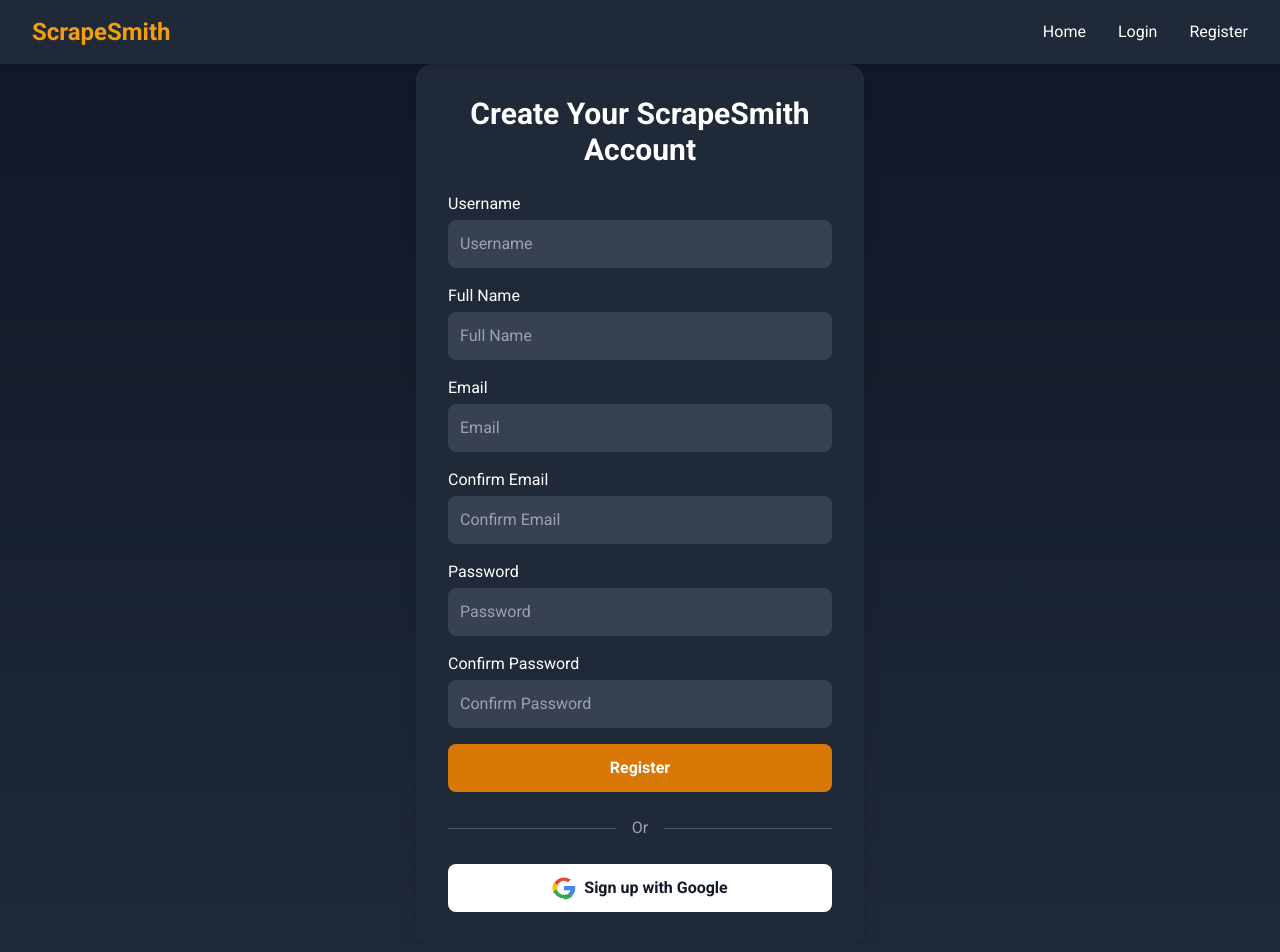
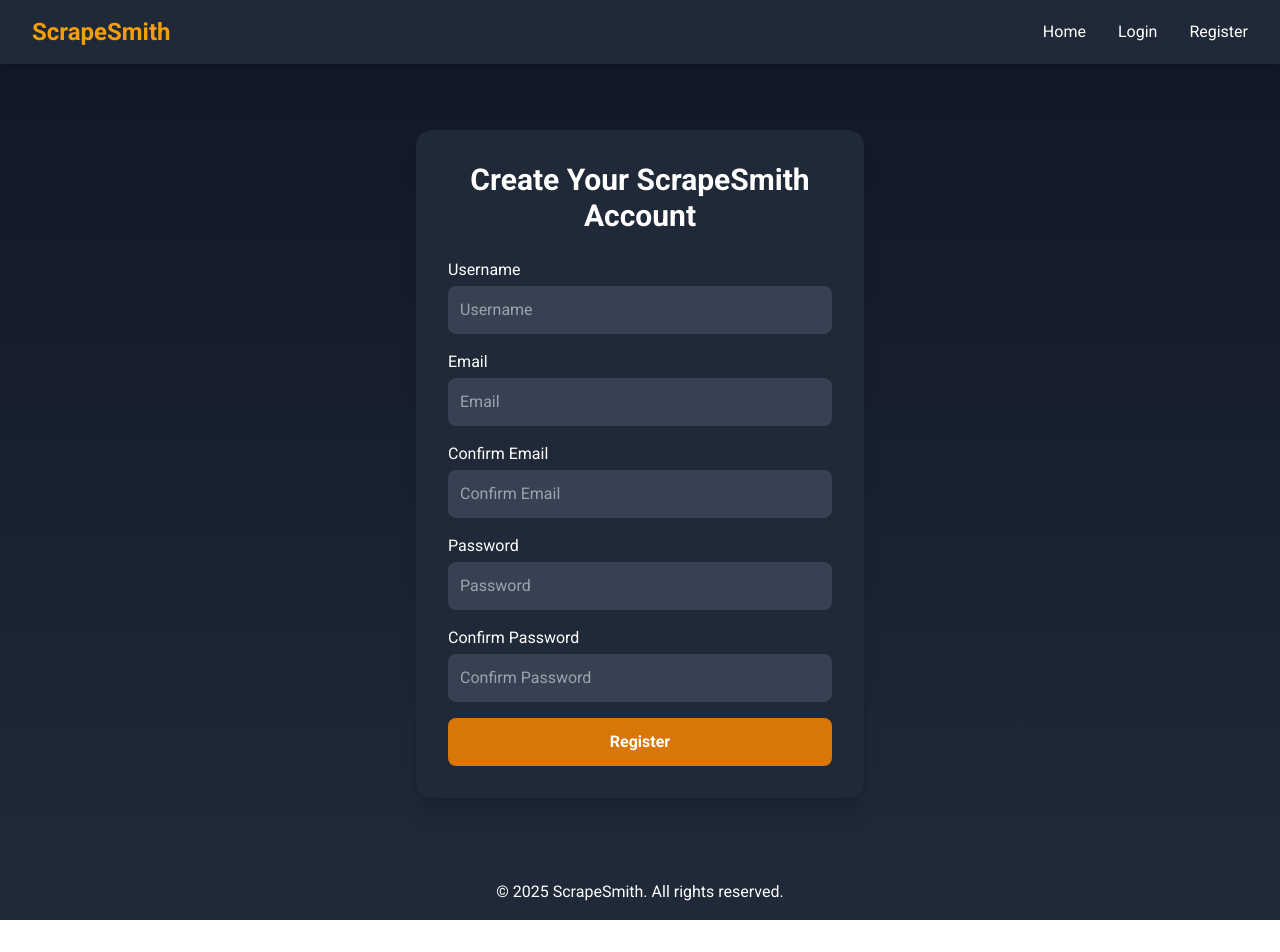
Before and after one commit to SpursFan21/ScrapeSmith-Frontend, a Next.js app in the folder frontend/: page /register in a window 1280 px wide. Shown: the top 952 px of the page. After the commit the page ends 920 px from the top, so only its background shows below. Built offline with nearby package versions, Linux system fonts and the light colour scheme.

Commit message:
register page updated and working

```diff
--- a/frontend/src/app/register/page.tsx
+++ b/frontend/src/app/register/page.tsx
@@ -8,7 +8,6 @@
   const router = useRouter();
   const [formData, setFormData] = useState({
     username: "",
-    name: "",
     email: "",
     confirmEmail: "",
     password: "",
@@ -20,25 +19,22 @@
     e.preventDefault();
     setError("");
 
-    // Validate emails match
     if (formData.email !== formData.confirmEmail) {
-      setError("Emails do not match.");
+      setError("Email addresses do not match.");
       return;
     }
 
-    // Validate passwords match
     if (formData.password !== formData.confirmPassword) {
       setError("Passwords do not match.");
       return;
     }
 
-    // Submit only the needed data to your Kong routed microservice
+    try {
       const res = await fetch("http://localhost:8000/auth/signup", {
         method: "POST",
         headers: { "Content-Type": "application/json" },
         body: JSON.stringify({
           username: formData.username,
-        name: formData.name,
           email: formData.email,
           password: formData.password,
         }),
@@ -49,16 +45,17 @@
       if (!res.ok) {
         setError(data.error || "Something went wrong");
       } else {
-      // Redirect to login page after successful registration.
         router.push("/login");
+      }
+    } catch (err) {
+      setError("Network error occurred.");
     }
   };
 
   return (
-    <div className="min-h-screen bg-gradient-to-b from-gray-900 to-gray-800 flex flex-col">
-      <div className="flex flex-1 items-center justify-center">
+    <div className="min-h-screen bg-gradient-to-b from-gray-900 to-gray-800 flex items-center justify-center">
       <div className="bg-gray-800 p-8 rounded-2xl shadow-xl w-full max-w-md">
-          <h2 className="text-3xl font-bold mb-6 text-center">
+        <h2 className="text-3xl font-bold mb-6 text-center text-white">
           Create Your ScrapeSmith Account
         </h2>
         <form className="space-y-4" onSubmit={handleSubmit}>
@@ -70,18 +67,6 @@
               value={formData.username}
               onChange={(e) =>
                 setFormData({ ...formData, username: e.target.value })
-                }
-                className="w-full p-3 rounded-lg bg-gray-700 text-white focus:outline-none focus:ring-2 focus:ring-amber-500"
-              />
-            </div>
-            <div>
-              <label className="block mb-1 text-white">Full Name</label>
-              <input
-                type="text"
-                placeholder="Full Name"
-                value={formData.name}
-                onChange={(e) =>
-                  setFormData({ ...formData, name: e.target.value })
               }
               className="w-full p-3 rounded-lg bg-gray-700 text-white focus:outline-none focus:ring-2 focus:ring-amber-500"
             />
@@ -134,7 +119,7 @@
               className="w-full p-3 rounded-lg bg-gray-700 text-white focus:outline-none focus:ring-2 focus:ring-amber-500"
             />
           </div>
-            {error && <p className="text-red-500">{error}</p>}
+          {error && <p className="text-red-500 text-sm">{error}</p>}
           <button
             type="submit"
             className="w-full py-3 bg-amber-600 hover:bg-amber-700 transition-colors duration-200 rounded-lg font-semibold text-white"
@@ -142,40 +127,6 @@
             Register
           </button>
         </form>
-          <div className="my-6 flex items-center">
-            <div className="flex-grow border-t border-gray-600"></div>
-            <span className="mx-4 text-gray-400">Or</span>
-            <div className="flex-grow border-t border-gray-600"></div>
-          </div>
-          <button className="w-full py-3 bg-white hover:bg-gray-200 transition-colors duration-200 rounded-lg font-semibold text-gray-900 flex items-center justify-center">
-            {/* Placeholder for NextAuth Google Sign In integration */}
-            <svg
-              className="w-6 h-6 mr-2"
-              viewBox="0 0 48 48"
-              fill="none"
-              xmlns="http://www.w3.org/2000/svg"
-            >
-              <path
-                fill="#EA4335"
-                d="M24 9.5c3.78 0 6.39 1.62 7.87 2.99l5.74-5.74C32.36 4.62 28.55 3 24 3 14.64 3 6.69 8.94 3.27 17.21l6.63 5.16C11.5 14.22 17.97 9.5 24 9.5z"
-              />
-              <path
-                fill="#4285F4"
-                d="M46.52 24.49c0-1.63-.15-3.19-.44-4.69H24v8.91h12.57c-.54 2.9-2.17 5.37-4.64 7.01l7.27 5.66C43.15 36.09 46.52 30.77 46.52 24.49z"
-              />
-              <path
-                fill="#FBBC05"
-                d="M10.9 28.29c-.58-1.68-.91-3.46-.91-5.29s.33-3.61.91-5.29L4.27 12.55C2.27 16.16 1 20.09 1 24s1.27 7.84 3.27 11.45l6.63-7.16z"
-              />
-              <path
-                fill="#34A853"
-                d="M24 47c6.55 0 12.07-2.17 16.09-5.93l-7.27-5.66c-2.02 1.35-4.61 2.15-8.82 2.15-6.03 0-12.5-4.72-14.53-11.11l-6.63 5.16C6.69 39.06 14.64 45 24 45z"
-              />
-              <path fill="none" d="M1 1h46v46H1z" />
-            </svg>
-            Sign up with Google
-          </button>
-        </div>
       </div>
     </div>
   );
```
Lines whose indentation alone changed are shown as unchanged.
